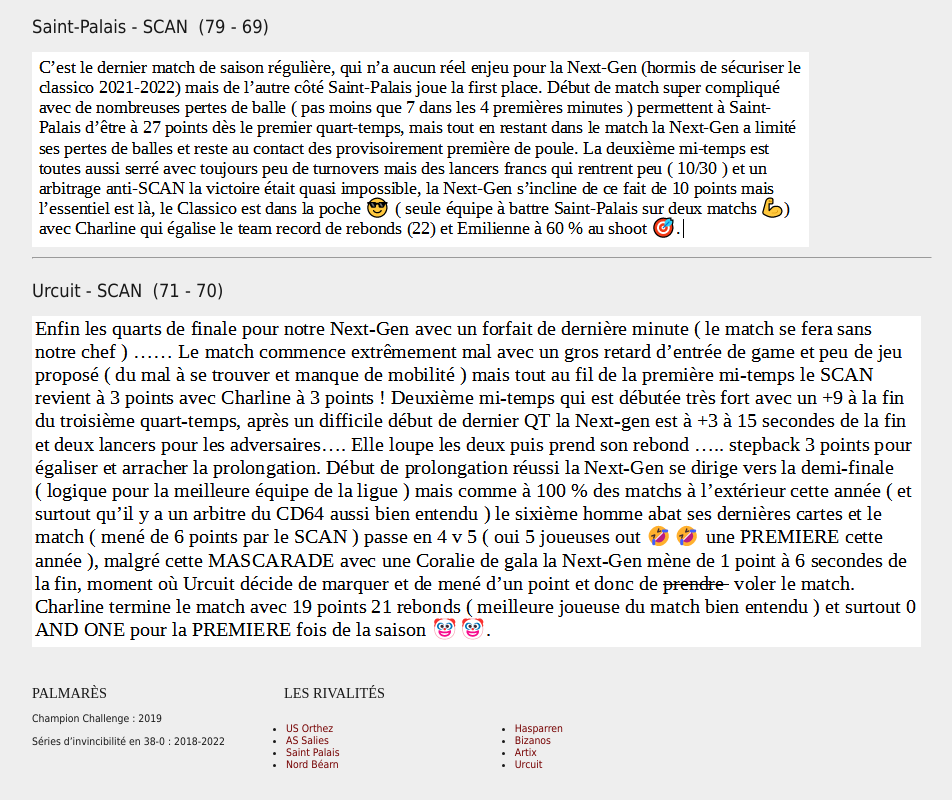
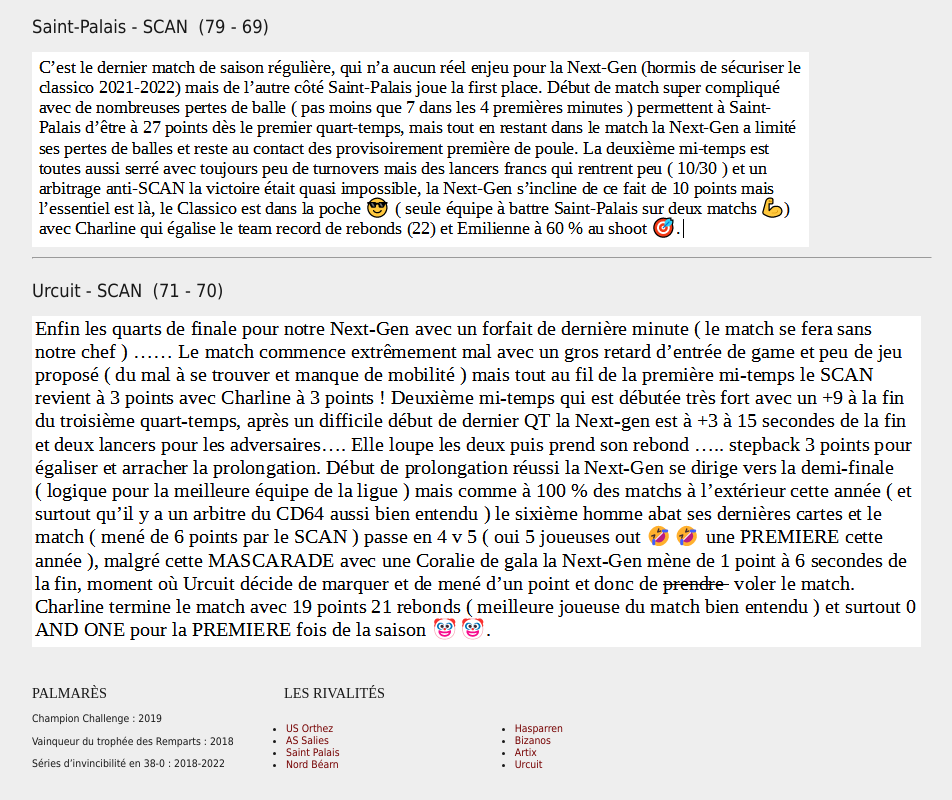
Before and after one commit to scanbasketng/SCANNEXTGEN, a plain HTML site: page newé.html in a window 1280 px wide. Shown: the part 2126-2926 px from the top of the page, without its empty margins (158-1110 px from the left). Drawn offline with Linux system fonts and the light colour scheme; a web font is replaced by a local one.

Commit message:
Update newé.html

```diff
--- a/newé.html
+++ b/newé.html
@@ -87,7 +87,7 @@
                     <h1>Palmarès</h1>
 
                     <p> Champion Challenge : 2019</p>
-               <p> Séries d’invincibilité en 38-0 : 2018-2022</p>
+       <p> Vainqueur du trophée des Remparts : 2018 </p>        <p> Séries d’invincibilité en 38-0 : 2018-2022</p>
                 </div>
 
                 <div id="derb">
```
